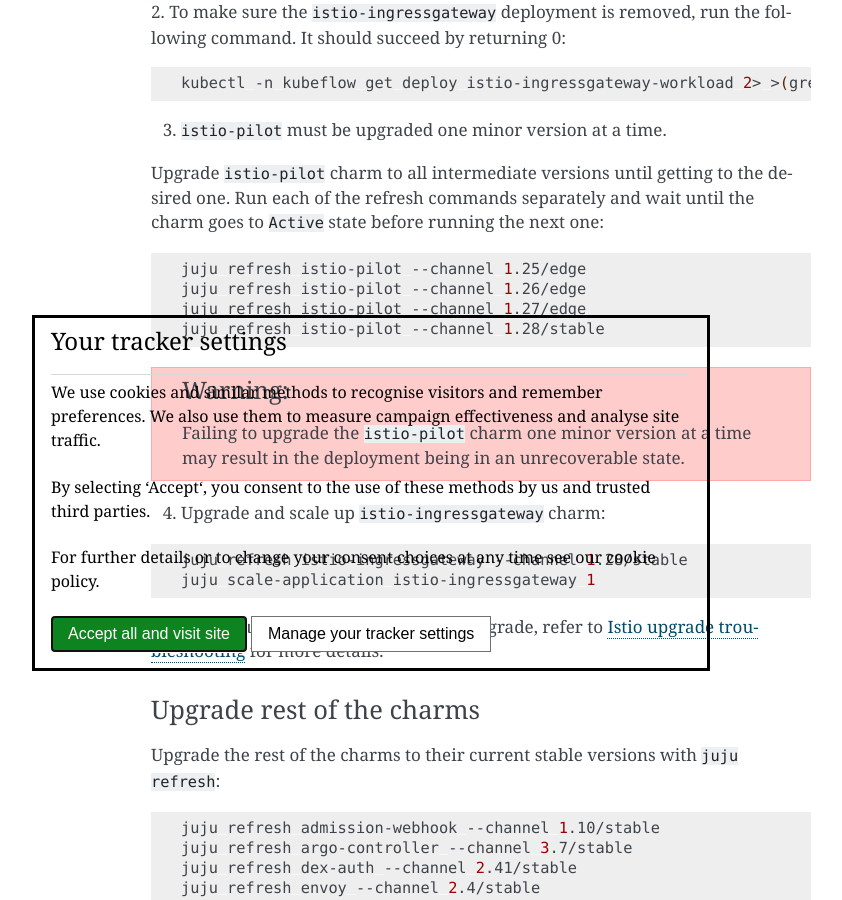
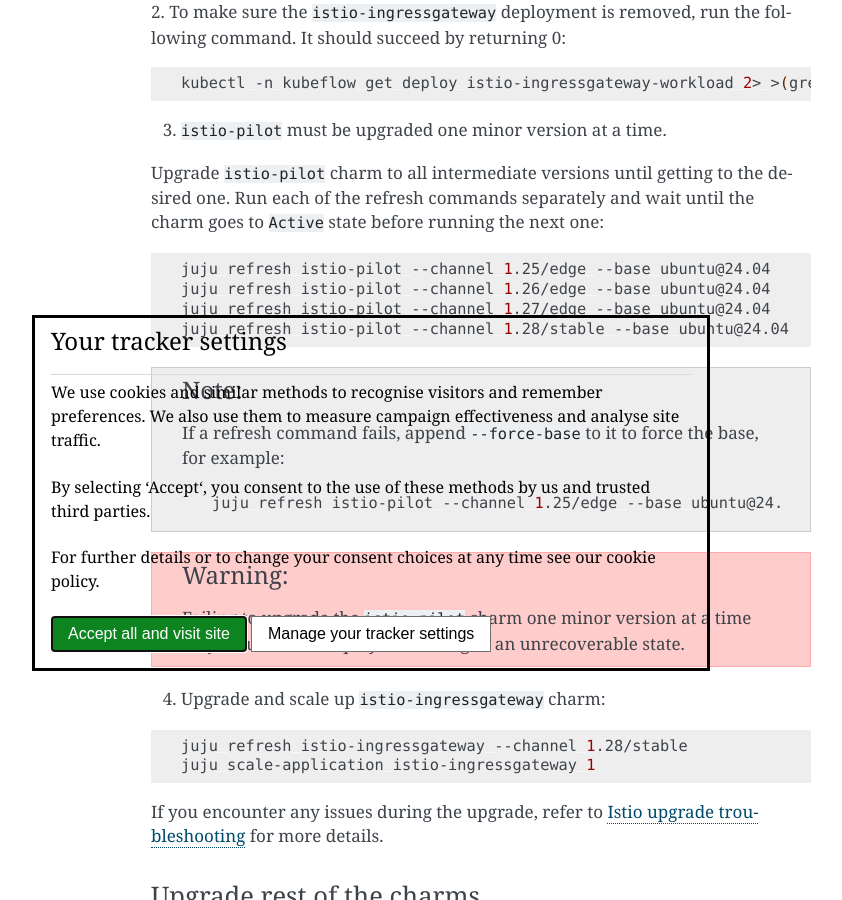
Before and after one commit to canonical/charmed-kubeflow-documentation, a Sphinx documentation site: the page built from docs/how-to/manage/upgrade/upgrade-1.10-1.11.rst, in a window 1280 px wide and 900 px high, scrolled down 1636 px. Shown: the whole window, without its empty margins (269-1111 px from the left). Built offline with Sphinx 7.4.7, drawn with Linux system fonts in a browser that asks for light colours.

Commit message:
docs: add base and force-base guidance for istio-pilot refresh

```diff
--- a/docs/how-to/manage/upgrade/upgrade-1.10-1.11.rst
+++ b/docs/how-to/manage/upgrade/upgrade-1.10-1.11.rst
@@ -81,10 +81,18 @@ Run each of the refresh commands separately and wait until the charm goes to ``A
 
 .. code-block:: bash
 
-    juju refresh istio-pilot --channel 1.25/edge
-    juju refresh istio-pilot --channel 1.26/edge
-    juju refresh istio-pilot --channel 1.27/edge
-    juju refresh istio-pilot --channel 1.28/stable
+    juju refresh istio-pilot --channel 1.25/edge --base ubuntu@24.04
+    juju refresh istio-pilot --channel 1.26/edge --base ubuntu@24.04
+    juju refresh istio-pilot --channel 1.27/edge --base ubuntu@24.04
+    juju refresh istio-pilot --channel 1.28/stable --base ubuntu@24.04
+
+.. note::
+
+    If a refresh command fails, append ``--force-base`` to it to force the base, for example:
+
+    .. code-block:: bash
+
+        juju refresh istio-pilot --channel 1.25/edge --base ubuntu@24.04 --force-base
 
 .. warning::
 
```
